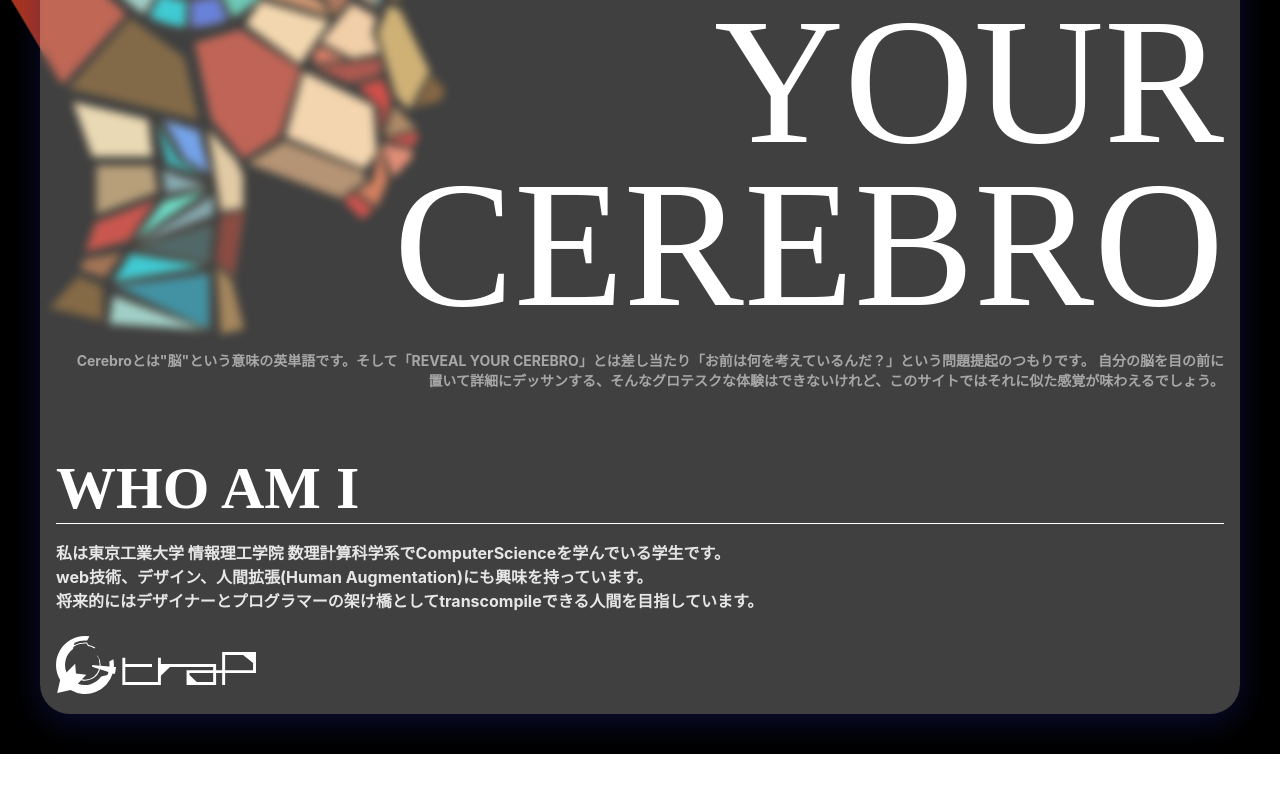
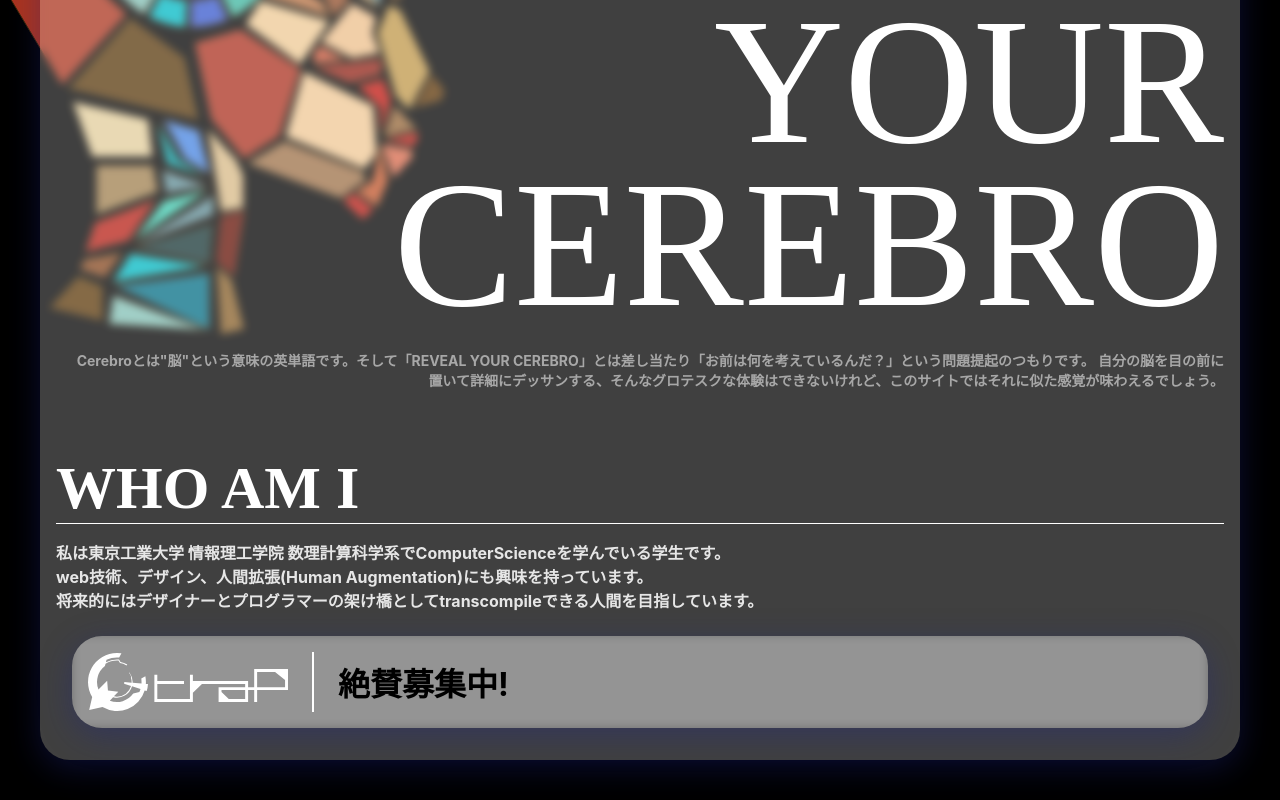
Before and after one commit to ucciqun/cerebro, a React (Create React App) app: page / in a window 1280 px wide. Shown: the part 551-1351 px from the top of the page. Before the commit the page ends 1305 px from the top, so only its background shows below. Built offline with nearby package versions, Linux system fonts and the light colour scheme.

Commit message:
fix: 組織欄作ったけど著作権的にダメかも

```diff
--- a/src/Organization.module.css
+++ b/src/Organization.module.css
@@ -1,3 +1,7 @@
+.organization {
+  display: flex;
+  align-items: center;
+}
 .trapLogo {
   max-width: 200px;
 }
--- a/src/Organization.tsx
+++ b/src/Organization.tsx
@@ -1,12 +1,23 @@
 import React from "react";
+import GlassMorphism from "./GlassMorphism";
 import styles from "./Organization.module.css";
 import TraP from "./traP_logo.svg";
 
 const Organization = () => {
   return (
-    <div className={styles.organization}>
-      <img src={TraP} alt="traPロゴ" className={styles.trapLogo} />
-    </div>
+    <GlassMorphism>
+      <div className={styles.organization}>
+        <img src={TraP} alt="traPロゴ" className={styles.trapLogo} />
+        <div
+          style={{
+            borderLeft: "2px solid white",
+            height: 60,
+            margin: "0 24px",
+          }}
+        ></div>
+        <h1>絶賛募集中!</h1>
+      </div>
+    </GlassMorphism>
   );
 };
 
```
